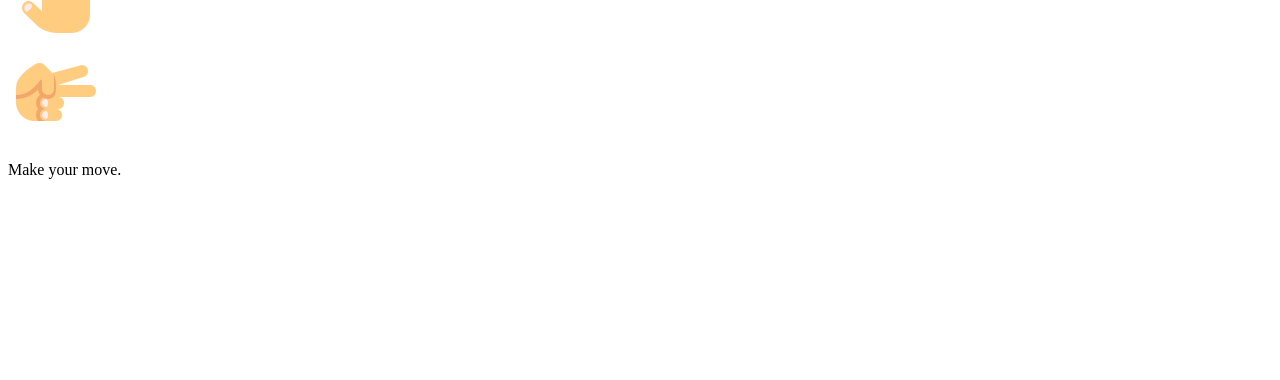
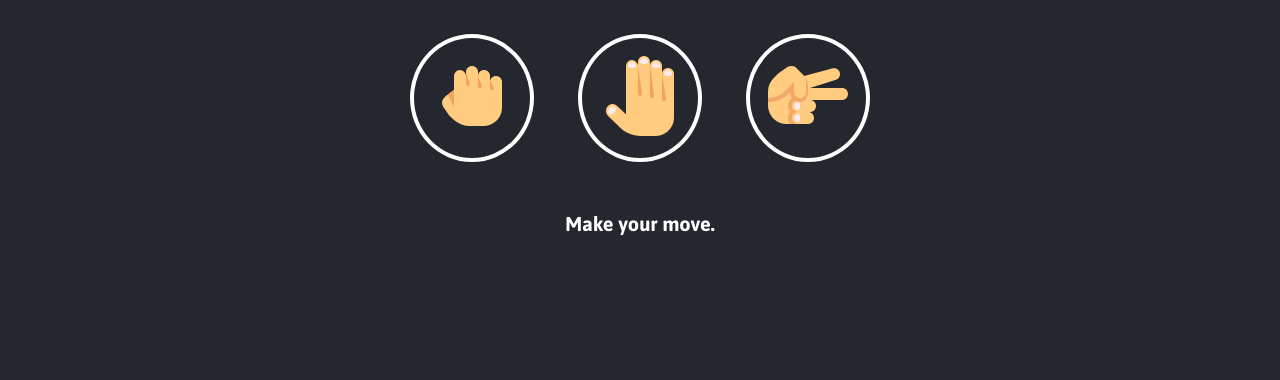
Before and after one commit to abspen1/rps-js, a plain HTML site: page index.html in a window 1280 px wide. Shown: the part 420-800 px from the top of the page. Drawn offline with Linux system fonts and the light colour scheme.

Commit message:
fix stylesheet link

```diff
--- a/index.html
+++ b/index.html
@@ -4,7 +4,7 @@
 <head>
     <meta charset="utf-8">
     <title>Rock Paper Scissors Game</title>
-    <link rel="stylesheet" href="rps.css">
+    <link rel="stylesheet" href="styles.css">
 </head>
 
 <body>
```
